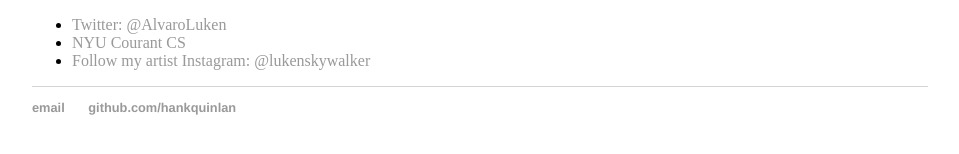
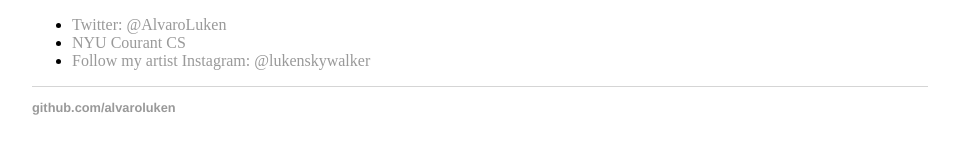
Before and after one commit to mbmarketing4you/mbmarketing4youalvaroluken.github.io, a Jekyll site: the page built from about/index.html, in a window 1280 px wide. Shown: the part 648-802 px from the top of the page, without its empty margins (160-1119 px from the left). Built offline with Jekyll 4.4.1, drawn with Linux system fonts in a browser that asks for light colours.

Commit message:
Update default.html

```diff
--- a/_layouts/default.html
+++ b/_layouts/default.html
@@ -25,8 +25,7 @@
 
   <footer>
    <ul>
-   <li><a href="mailto:hankquinlanhub@gmail.com">email</a></li>
-   <li><a href="https://github.com/hankquinlan">github.com/hankquinlan</a></li>
+   <li><a href="https://github.com/alvaroluken">github.com/alvaroluken</a></li>
    </ul>
   </footer>
   </body>
```
